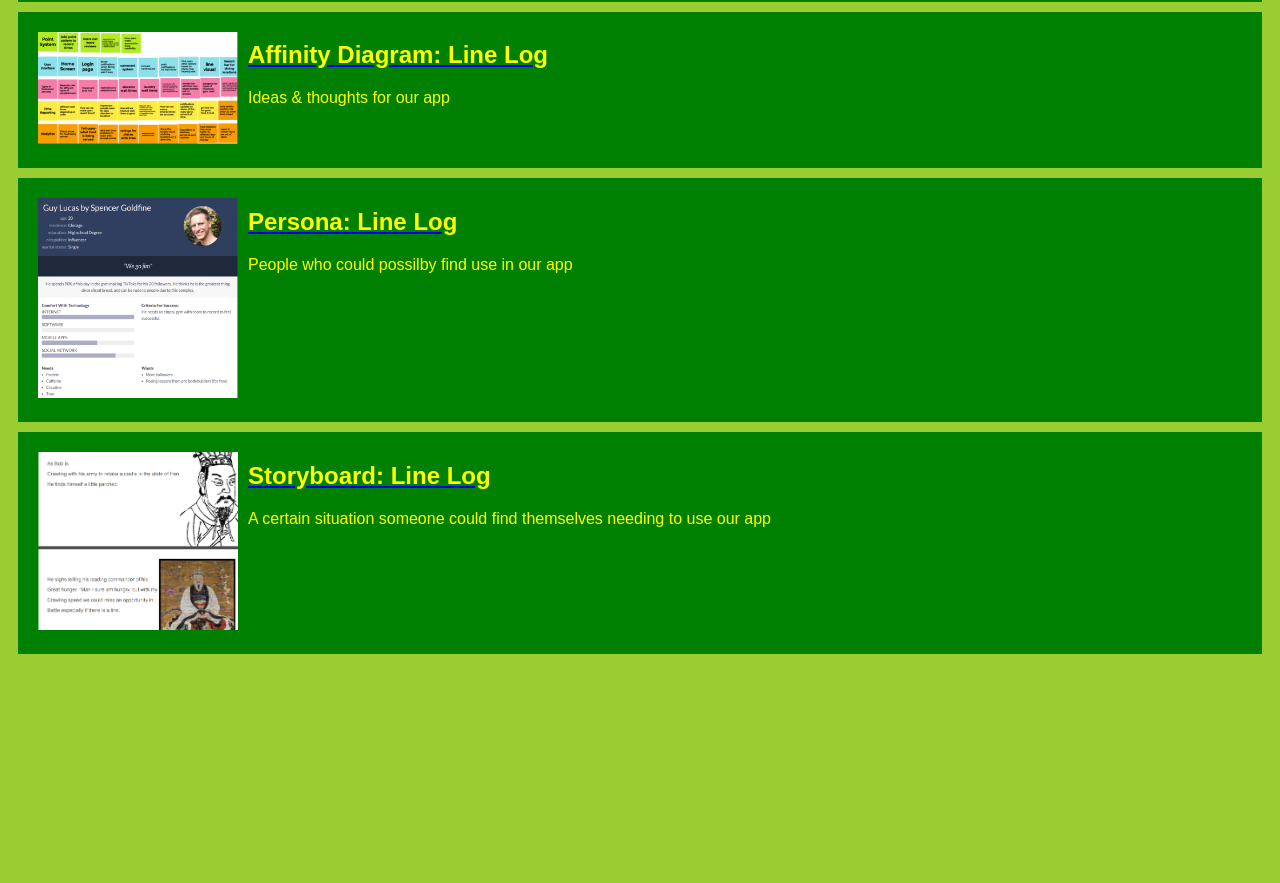
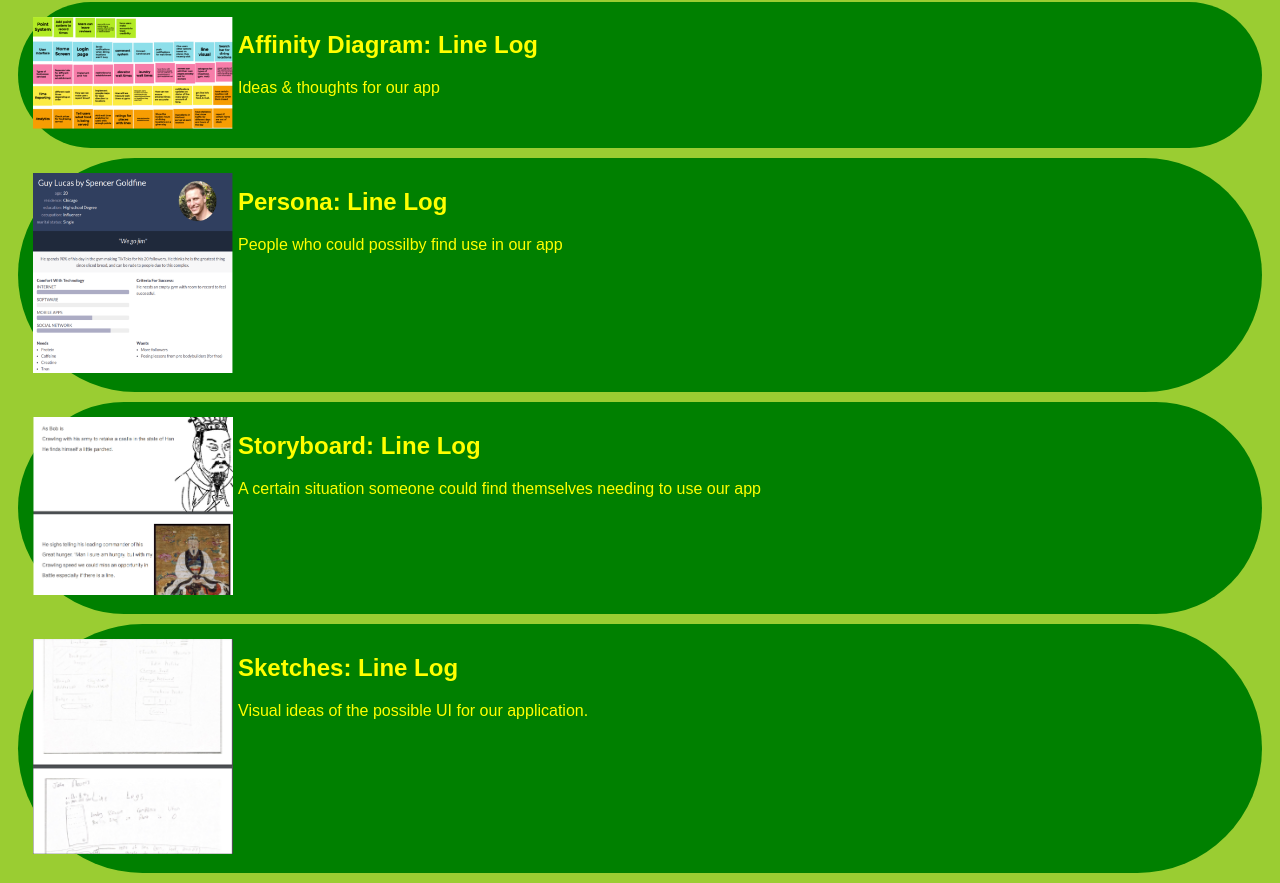
Before and after one commit to WilF1o/WilF1o, a plain HTML site: page index.html in a window 1280 px wide. Shown: the part 292-1175 px from the top of the page. Before the commit the page ends 956 px from the top, so only its background shows below. Drawn offline with Linux system fonts and the light colour scheme.

Commit message:
Add files via upload

```diff
--- a/index.html
+++ b/index.html
@@ -41,6 +41,7 @@
                     </p>
                 </section>
             </section>
+
             <!--Storyboard Assignment-->
             <section class="assignment">
                 <a href="files/storyboard.pdf"><img src="images/storyboard.PNG"></a>
@@ -51,6 +52,17 @@
                     </p>
                 </section>
             </section>
+            <!--Sketch-->
+            <section class="assignment">
+                <a href="files/sketch.pdf"><img src="images/sketch.png"></a>
+                <section class="assignment-details">
+                    <a href="files/sketch.pdf"><h2>Sketches: Line Log</h2></a>
+                    <p>
+                        Visual ideas of the possible UI for our application.
+                    </p>
+                </section>
+            </section>
+
         </body>
     </head>
 </html>
--- a/styles.css
+++ b/styles.css
@@ -9,11 +9,15 @@ body
     padding: 10px;
     margin: 10px;
     background: green;
+    border-radius: 50000px;
 }
 .assignment img
 {
     width:200px;
-    padding: 10px;
+    margin: 5px;
+}
+.assignment img:hover{
+    border: 5px solid rgb(0, 255, 213);
 }
 h1
 {
@@ -27,3 +31,10 @@ p
 {
     color: yellow;
 }
+a {
+    text-decoration: none;
+    color: yellow;
+}
+a:hover {
+    color: pink;
+}
```
Also changed, not shown: images/sketch.png (added), 2 other files.
